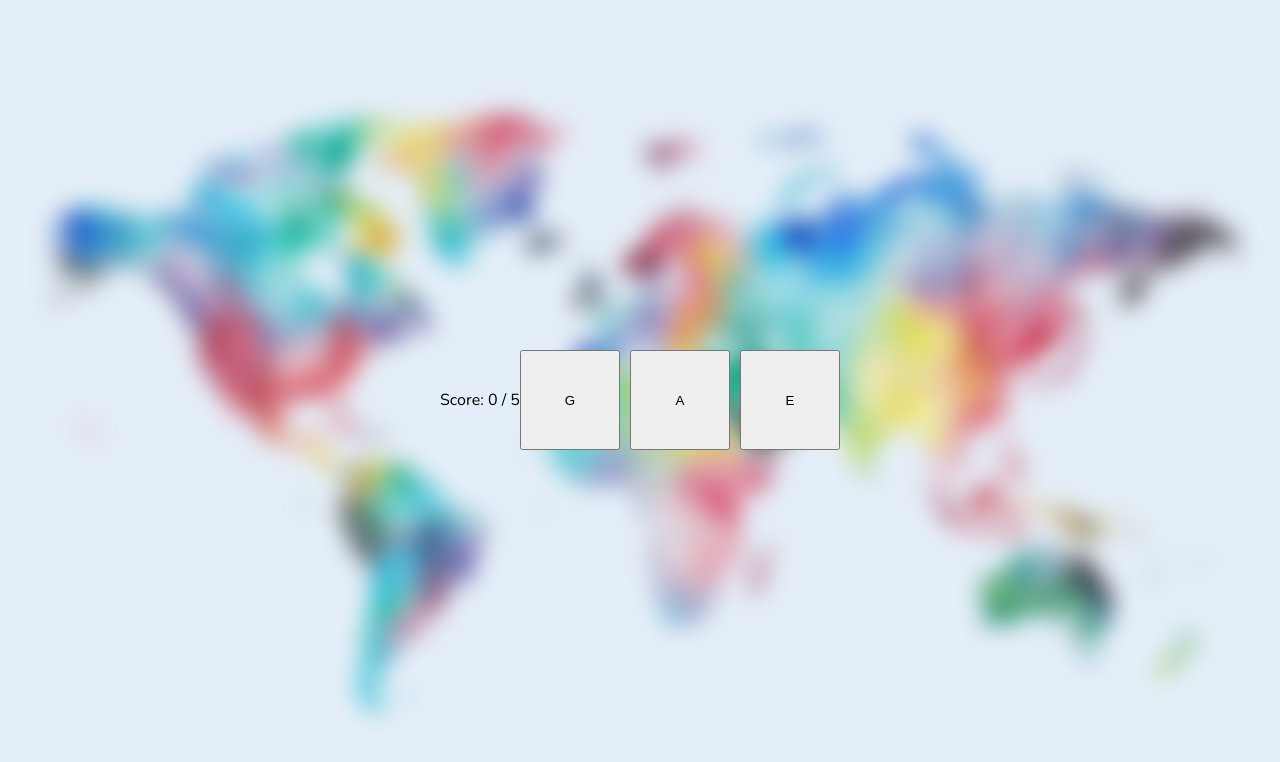
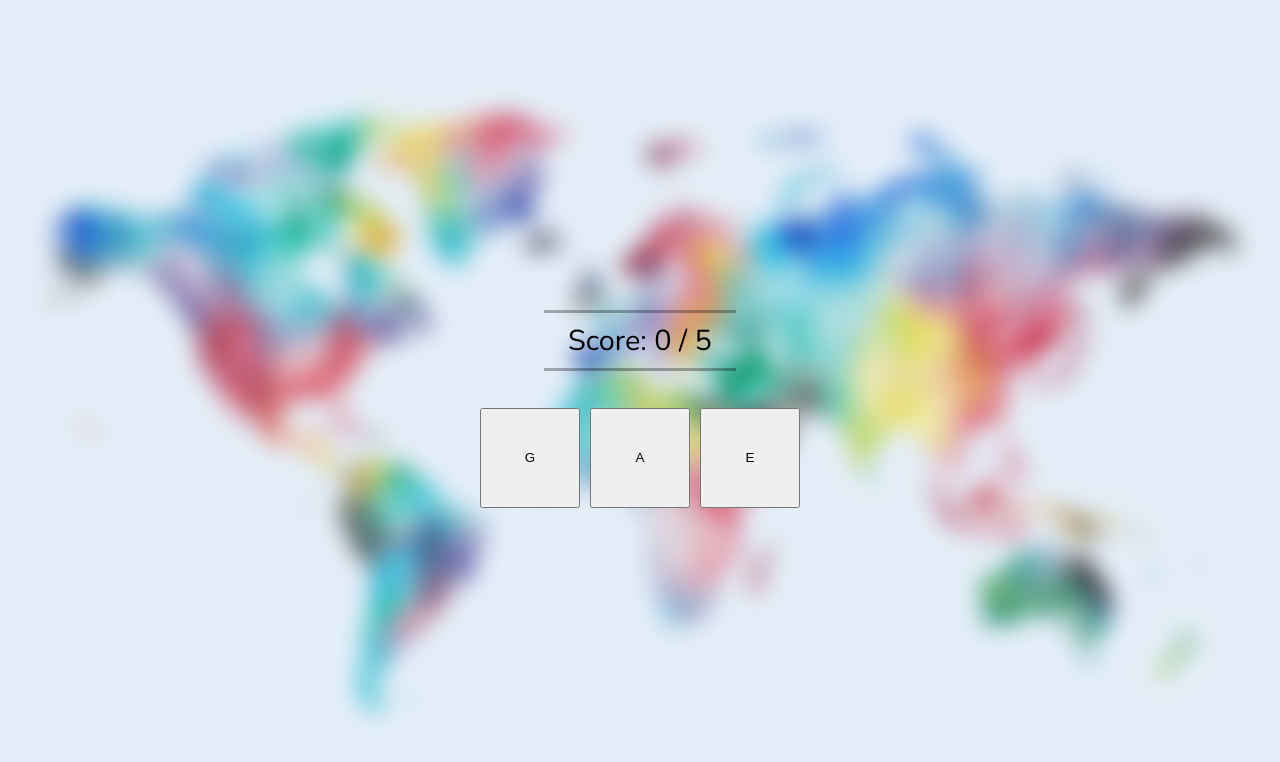
Before and after one commit to Fislix/TOP-memory-card-game, a React (Vite) app: page / in a window 1280 px wide. Both pictures are taken after a click on the button "Easy". Shown: the top 762 px of the page. Built offline with nearby package versions, Linux system fonts and the light colour scheme.

Commit message:
Style score display

```diff
--- a/src/components/GameBoard.jsx
+++ b/src/components/GameBoard.jsx
@@ -3,6 +3,7 @@ import { randomInt, shuffleArray, chooseRandomN } from '../utils.js';
 import { useState } from 'react';
 import { useRef } from 'react';
 import { useEffect } from 'react';
+import '../styles/GameBoard.css';
 
 const allCards = ['A', 'B', 'C', 'D', 'E', 'F', 'G', 'H', 'I', 'J'];
 
@@ -139,14 +140,16 @@ function GameBoard({
   }, [hideCards]);
 
   return (
-    <>
+    <div className='game-board'>
       <p>
-        Score: {score} / {numCards}
+        <span>
+          Score: {score} / {numCards}
+        </span>
       </p>
       <div style={{ display: 'flex', gap: '10px' }}>
         {createCardDeck(cardDeck, shownCardsIdxs, hideCards, handleClick)}
       </div>
-    </>
+    </div>
   );
 }
 
--- /dev/null
+++ b/src/styles/GameBoard.css
@@ -0,0 +1,12 @@
+.game-board p {
+  font-size: 1.8rem;
+  color: black;
+  text-align: center;
+  margin-bottom: 3rem;
+}
+
+.game-board p span {
+  padding: 0.5rem 1.5rem;
+  border-top: 3px solid rgba(0 0 0 / 0.3);
+  border-bottom: 3px solid rgba(0 0 0 / 0.3);
+}
```
